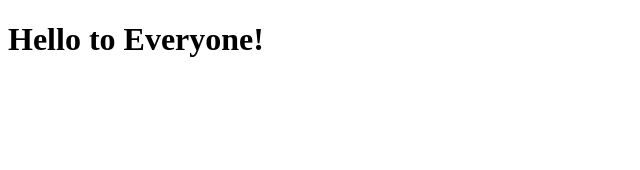
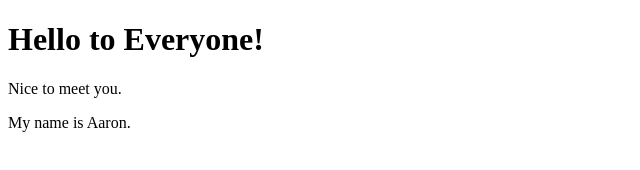
Before and after one commit to amhayslip/git-fun, a plain HTML site: page index.html in a window 1280 px wide. Shown: the whole page, without its empty margins (0-640 px from the left). Drawn offline with Linux system fonts and the light colour scheme.

Commit message:
Add greeting

```diff
--- a/index.html
+++ b/index.html
@@ -8,5 +8,7 @@
   </head>
   <body>
     <h1>Hello to Everyone!</h1>
+    <p>Nice to meet you.</p>
+    <p>My name is Aaron.</p>
   </body>
 </html>
```
